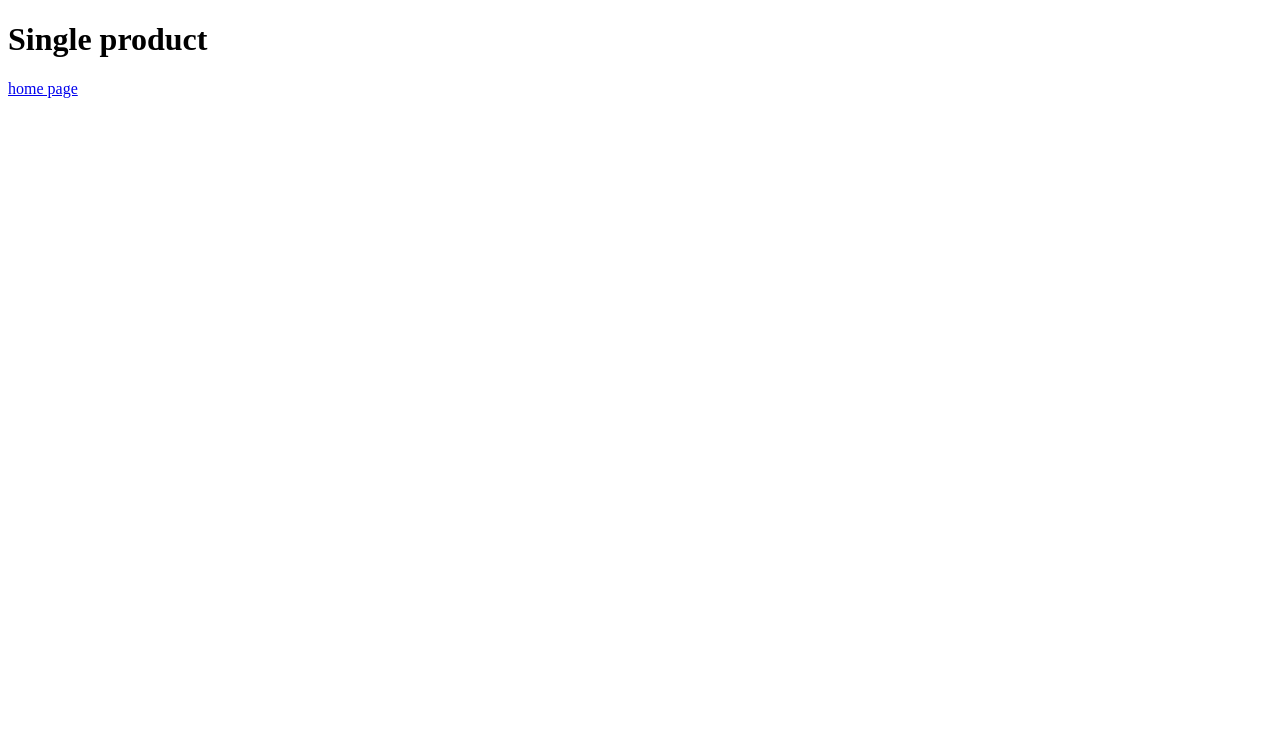
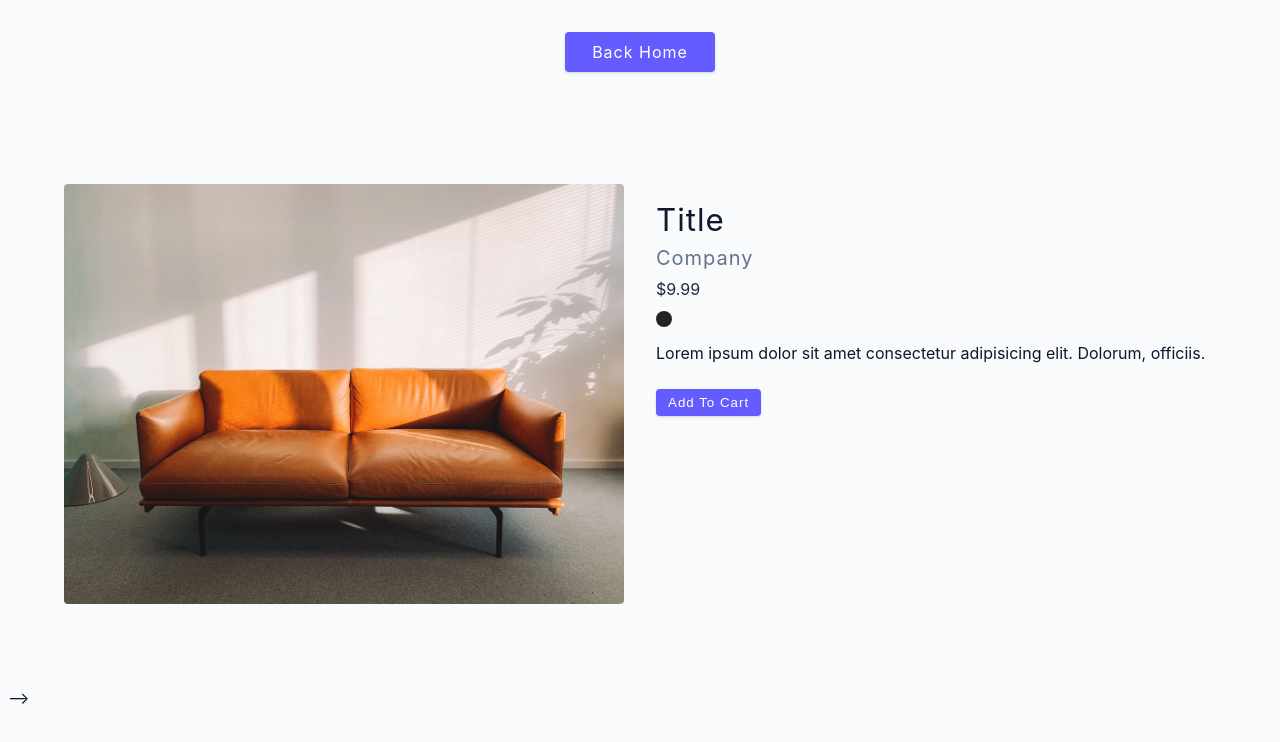
Before and after one commit to stkoev/JS-22-products, a plain HTML site: page product.html in a window 1280 px wide. Drawn offline with Linux system fonts and the light colour scheme.

Commit message:
add single product page

```diff
--- a/app.js
+++ b/app.js
@@ -32,7 +32,7 @@ async function displayProducts(products) {
       //   console.log(item.fields.name);
       //   console.log(item.fields.price);
       return `
-        <a href="product.html" class="single-product">
+        <a href="product.html?id=${id}" class="single-product">
             <img
             src="${url}"
             class="single-product-img img"
--- a/product.html
+++ b/product.html
@@ -4,10 +4,26 @@
     <meta charset="UTF-8" />
     <meta http-equiv="X-UA-Compatible" content="IE=edge" />
     <meta name="viewport" content="width=device-width, initial-scale=1.0" />
+    <link rel="stylesheet" href="./styles.css" />
     <title>Single Product</title>
   </head>
   <body>
-    <h1>Single product</h1>
-    <a href="index.html">home page</a>
+    <a href="./index.html" class="btn home-link">back home</a>
+    <section class="product">
+      <div class="product-wrapper">
+        <img src="./couch.jpg" alt="couch" class="img" />
+        <div class="product-info">
+          <h3>title</h3>
+          <h5>company</h5>
+          <span>$9.99</span>
+          <div class="colors">
+            <span class="product-color"></span>
+          </div>
+          <p>Lorem ipsum dolor sit amet consectetur adipisicing elit. Dolorum, officiis.</p>
+          <button class="btn">add to cart</button>
+        </div>
+      </div>
+    </section> -->
+    <!-- <script src="./app.js"></script>
   </body>
 </html>
```
